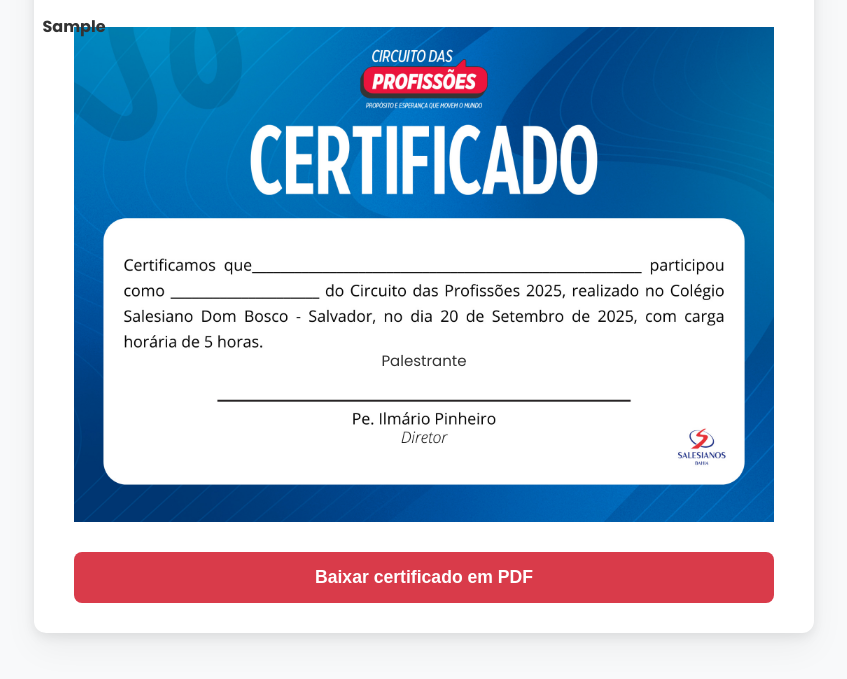
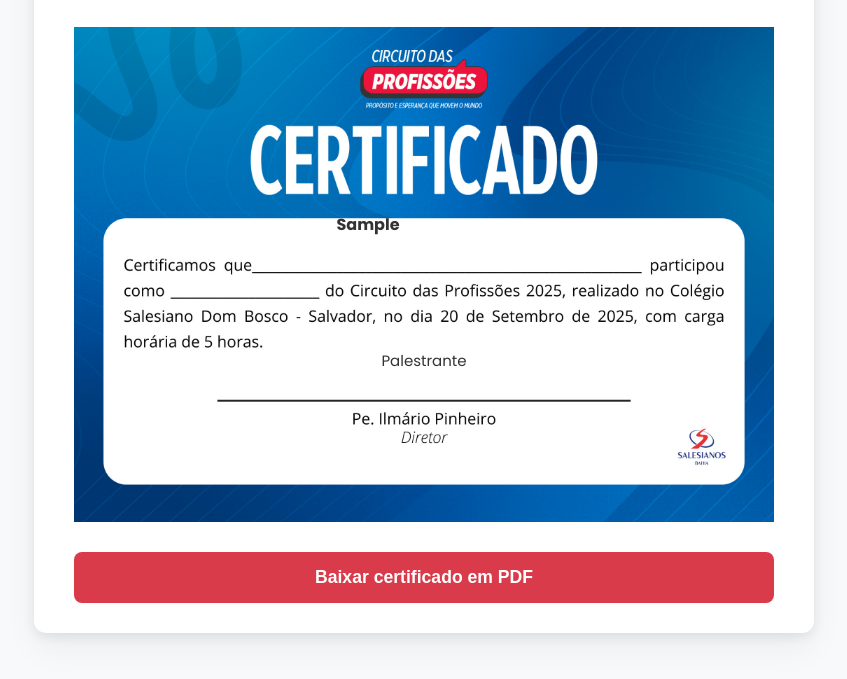
Before and after one commit to Jsaliceu/certificado-circuito-2025, a plain HTML site: page index.html in a window 1280 px wide. Both pictures are taken after typing "Sample", "name@example.com" into the empty fields and a click on the button "Gerar e enviar certificado". Shown: the part 173-852 px from the top of the page, without its empty margins (216-1063 px from the left). Drawn offline with nearby package versions, Linux system fonts and the light colour scheme.

Commit message:
Update style.css

```diff
--- a/style.css
+++ b/style.css
@@ -117,8 +117,8 @@ input[type="radio"] {
 
 #certificate-preview #cert-name {
     position: absolute;
-    top: 0%;
-    left: 0%;
+    top: 40%;
+    left: 42%;
     transform: translate(-50%, -50%);
     width: 80%;
     max-width: 800px;
```
